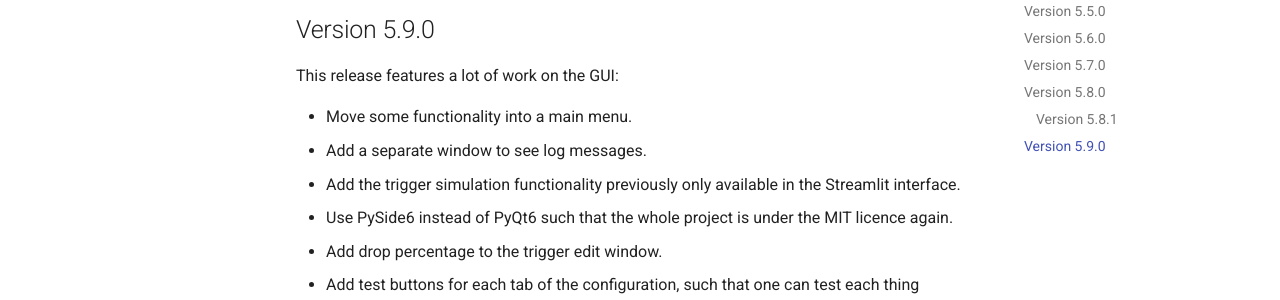
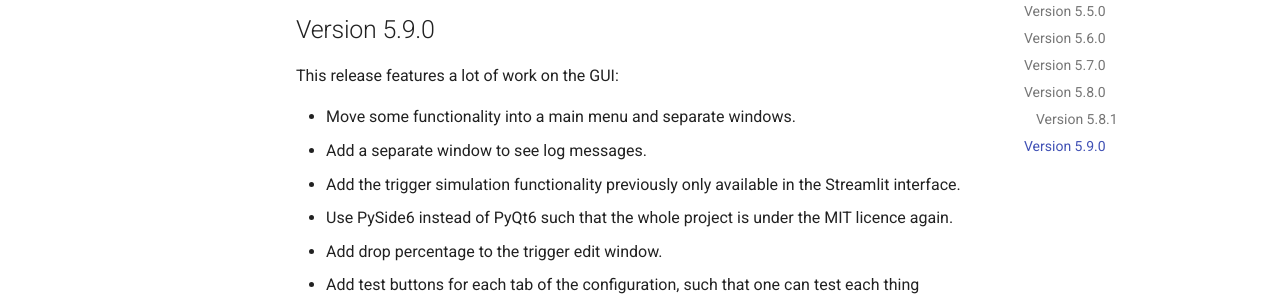
Before and after one commit to martin-ueding/vigilant-crypto-snatch, an MkDocs documentation site: the page built from docs/changelog/version-5.md, in a window 1280 px wide and 900 px high, scrolled down 3214 px. Shown: the part 474-774 px from the top of the window. Built offline with MkDocs 1.6.1 and Material for MkDocs 9.7.7, drawn with Linux system fonts in a browser that asks for light colours.

Commit message:
Changelog entry

```diff
--- a/docs/changelog/version-5.md
+++ b/docs/changelog/version-5.md
@@ -109,7 +109,7 @@
 
 This release features a lot of work on the GUI:
 
-- Move some functionality into a main menu.
+- Move some functionality into a main menu and separate windows.
 - Add a separate window to see log messages.
 - Add the trigger simulation functionality previously only available in the Streamlit interface.
 - Use PySide6 instead of PyQt6 such that the whole project is under the MIT licence again.
```
